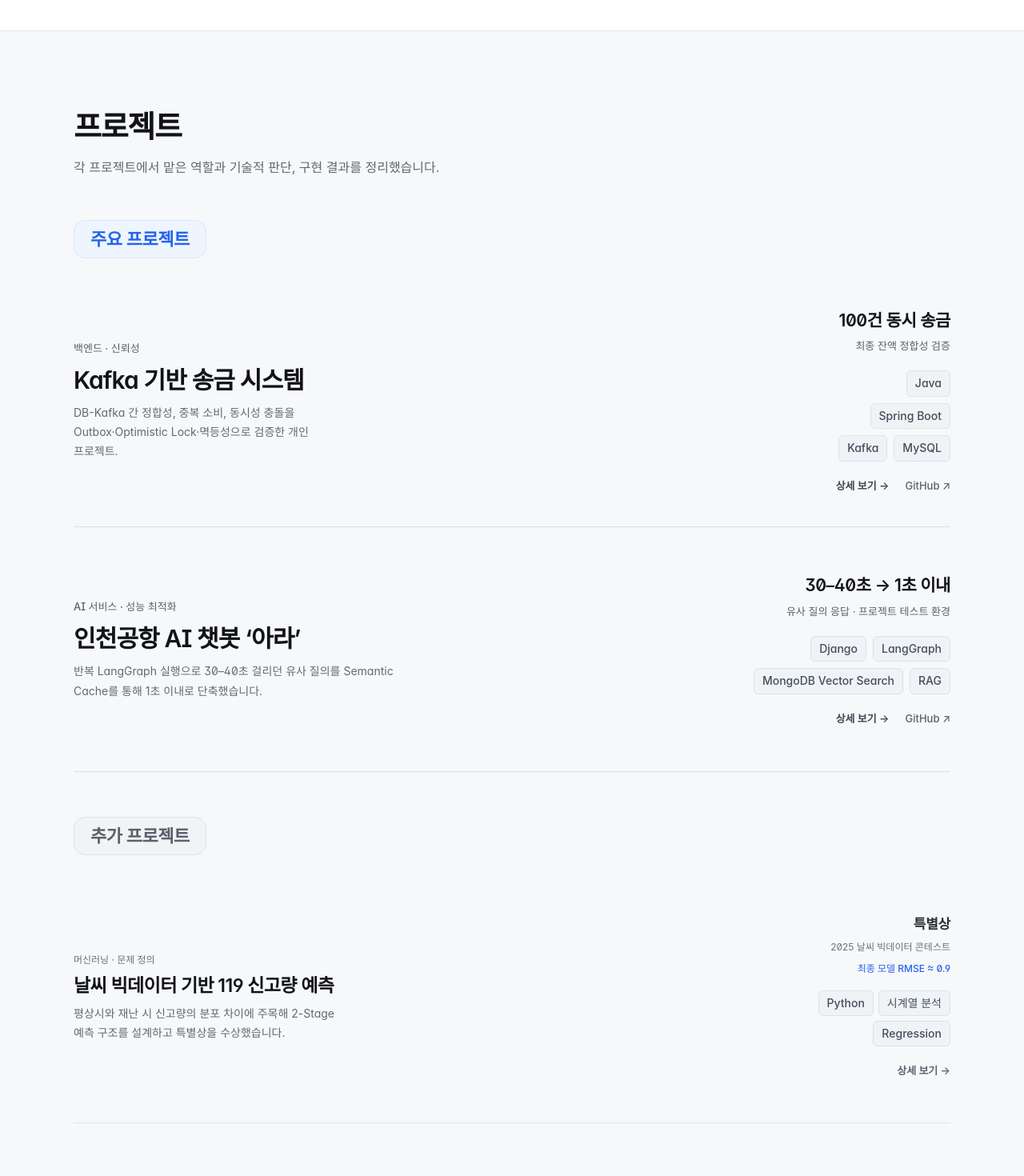
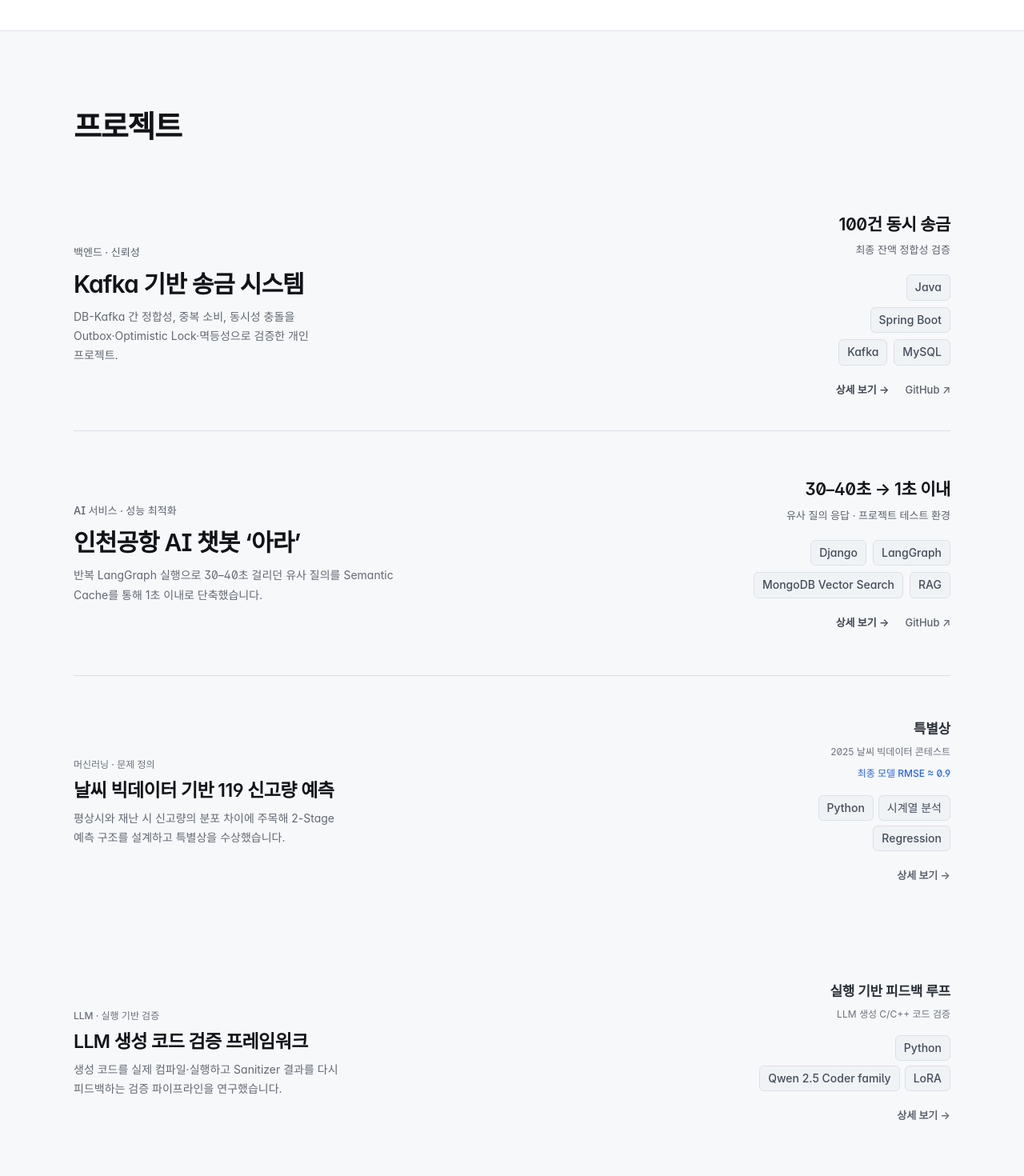
Before and after one commit to meatcarrot/meatcarrot.github.io, a Next.js app: page / in a window 1280 px wide. Shown: the part 1700-3170 px from the top of the page at 80% size. Built offline with nearby package versions, Linux system fonts and the light colour scheme; a web font is replaced by a local one.

Commit message:
Simplify project hierarchy on home

```diff
--- a/app/page.tsx
+++ b/app/page.tsx
@@ -18,41 +18,19 @@ export default function HomePage() {
           className="scroll-mt-16 border-t border-[#dfe3e8] bg-[#f7f8fa]"
         >
           <Container className="py-16 sm:py-20 lg:py-24">
-            <div className="pb-8">
-              <div>
+            <div className="pb-5">
               <h2 className="text-[32px] font-semibold leading-tight tracking-[-0.035em] text-[#111318] sm:text-[38px]">
                 프로젝트
               </h2>
-                <p className="mt-3 max-w-[620px] text-[15px] leading-[1.75] text-[#616873] sm:text-[16px]">
-                  각 프로젝트에서 맡은 역할과 기술적 판단, 구현 결과를 정리했습니다.
-                </p>
-              </div>
             </div>
 
-            <div className="mt-5">
-              <div className="pb-5">
-                <h3 className="inline-flex rounded-[14px] border border-[#d9e7fb] bg-[#eef5ff] px-5 py-3 text-[20px] font-semibold leading-none tracking-[-0.02em] text-[#2563eb] sm:text-[22px]">
-                  주요 프로젝트
-                </h3>
-              </div>
-              <div className="grid gap-0">
+            <div className="mt-5 grid gap-0">
               {featuredProjects.map((project) => (
                 <FeaturedProject key={project.slug} project={project} />
               ))}
-              </div>
-            </div>
-
-            <div className="mt-14">
-              <div className="pb-5">
-                <h3 className="inline-flex rounded-[14px] border border-[#e0e4e8] bg-[#f1f3f5] px-5 py-3 text-[20px] font-semibold leading-none tracking-[-0.02em] text-[#59616b] sm:text-[22px]">
-                  추가 프로젝트
-                </h3>
-              </div>
-              <div className="grid gap-0 divide-y divide-[#dfe3e8]">
               {secondaryProjects.map((project) => (
                 <ProjectCard key={project.slug} project={project} />
               ))}
-              </div>
             </div>
           </Container>
         </section>
```
Lines whose indentation alone changed are shown as unchanged.
